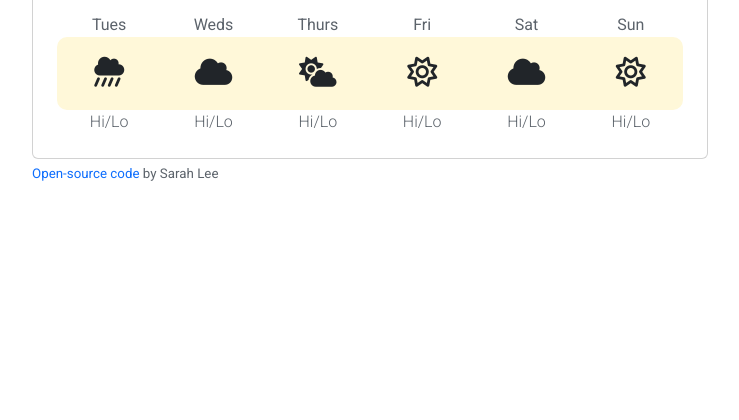
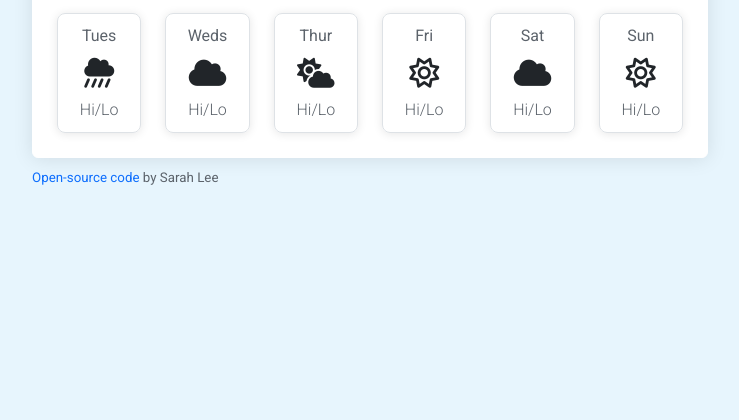
Before and after one commit to sarahliza/weather-app, a website built with Parcel: page index.html in a window 1280 px wide. Shown: the part 380-800 px from the top of the page, without its empty margins (270-1009 px from the left). Built offline with nearby package versions, Linux system fonts and the light colour scheme; no server answers.

Commit message:
Re-organised forecast rows & columns

```diff
--- a/index.html
+++ b/index.html
@@ -89,43 +89,54 @@
             </div>
 
             <div class="weather-forecast">
-              <div class="row mt-3 days">
-                <div class="col-2">Tues</div>
-                <div class="col-2">Weds</div>
-                <div class="col-2">Thurs</div>
-                <div class="col-2">Fri</div>
-                <div class="col-2">Sat</div>
-                <div class="col-2">Sun</div>
-              </div>
+              <div class="row mt-3">
+                <div class="col-2">
+                  <div class="day-forecast">
+                    <div class="day">Tues</div>
+                    <i class="fa-solid fa-cloud-showers-heavy small-icon"></i>
+                    <div class="hi-lo">Hi/Lo</div>
+                  </div>
+                </div>
 
-              <div class="row icon-line">
                 <div class="col-2">
-                  <i class="fa-solid fa-cloud-showers-heavy small-icon"></i>
+                  <div class="day-forecast">
+                    <div class="day">Weds</div>
+                    <i class="fa-solid fa-cloud small-icon"></i>
+                    <div class="hi-lo">Hi/Lo</div>
+                  </div>
                 </div>
+
                 <div class="col-2">
-                  <i class="fa-solid fa-cloud small-icon"></i>
+                  <div class="day-forecast">
+                    <div class="day">Thur</div>
+                    <i class="fa-solid fa-cloud-sun small-icon"></i>
+                    <div class="hi-lo">Hi/Lo</div>
+                  </div>
                 </div>
+
                 <div class="col-2">
-                  <i class="fa-solid fa-cloud-sun small-icon"></i>
+                  <div class="day-forecast">
+                    <div class="day">Fri</div>
+                    <i class="fa-regular fa-sun small-icon"></i>
+                    <div class="hi-lo">Hi/Lo</div>
+                  </div>
                 </div>
+
                 <div class="col-2">
-                  <i class="fa-regular fa-sun small-icon"></i>
+                  <div class="day-forecast">
+                    <div class="day">Sat</div>
+                    <i class="fa-solid fa-cloud small-icon"></i>
+                    <div class="hi-lo">Hi/Lo</div>
+                  </div>
                 </div>
+
                 <div class="col-2">
-                  <i class="fa-solid fa-cloud small-icon"></i>
+                  <div class="day-forecast">
+                    <div class="day">Sun</div>
+                    <i class="fa-regular fa-sun small-icon"></i>
+                    <div class="hi-lo">Hi/Lo</div>
+                  </div>
                 </div>
-                <div class="col-2">
-                  <i class="fa-regular fa-sun small-icon"></i>
-                </div>
-              </div>
-
-              <div class="row hi-lo">
-                <div class="col-2">Hi/Lo</div>
-                <div class="col-2">Hi/Lo</div>
-                <div class="col-2">Hi/Lo</div>
-                <div class="col-2">Hi/Lo</div>
-                <div class="col-2">Hi/Lo</div>
-                <div class="col-2">Hi/Lo</div>
               </div>
             </div>
           </div>
--- a/src/index.js
+++ b/src/index.js
@@ -21,13 +21,6 @@ function formatDate(date) {
   }
   return `${currentDay} ${currentHour}:${currentMinute}`;
 }
-
-let time = document.querySelector("#live-time");
-time.innerHTML = formatDate(new Date());
-
-//week 4 - Add a search engine: a search bar with a button. When searching for a city (i.e. Paris), display the city name on the page after the user submits the form.
-//week 5 - when a user searches for a city (example: New York), it should display the name of the city on the result page and the current temperature of the city.
-//week 5 - Add a Current Location button. When clicking on it, it uses the Geolocation API to get your GPS coordinates and display and the city and current temperature using the OpenWeather API.
 
 function showWeatherData(response) {
   console.log(response);
@@ -91,14 +84,6 @@ function searchLocation(event) {
   navigator.geolocation.getCurrentPosition(showLocation);
 }
 
-let locationSearch = document.querySelector("#pin-location");
-locationSearch.addEventListener("click", searchLocation);
-
-let citySearch = document.querySelector("#search-city-form");
-citySearch.addEventListener("submit", handleSubmit);
-
-//week 4 - Display a fake temperature (i.e 17) in Celsius and add a link to convert it to Fahrenheit. When clicking on it, it should convert the temperature to Fahrenheit. When clicking on Celsius, it should convert it back to Celsius.
-
 function changeToCelsius(event) {
   event.preventDefault();
   let temperatureOutput = document.querySelector("#temperature");
@@ -118,6 +103,15 @@ function changeToFahrenheit(event) {
 
 let celsiusTemperature = null;
 
+let time = document.querySelector("#live-time");
+time.innerHTML = formatDate(new Date());
+
+let locationSearch = document.querySelector("#pin-location");
+locationSearch.addEventListener("click", searchLocation);
+
+let citySearch = document.querySelector("#search-city-form");
+citySearch.addEventListener("submit", handleSubmit);
+
 let showCelsius = document.querySelector("#cels");
 showCelsius.addEventListener("click", changeToCelsius);
 
--- a/src/style.css
+++ b/src/style.css
@@ -2,6 +2,12 @@ body {
   font-family: "Roboto", sans-serif;
   max-width: 700px;
   margin: 0 auto;
+  background-color: #e7f5fd;
+}
+
+.card {
+  box-shadow: 0px 1px 20px rgba(0, 0, 0, 0.1);
+  border-color: white;
 }
 
 .search-button {
@@ -26,7 +32,7 @@ h2,
 ul,
 .deg-far,
 .hi-lo,
-.days,
+.day,
 .update-info {
   color: #5c636b;
   font-weight: 300;
@@ -65,13 +71,15 @@ a,
 
 .small-icon {
   font-size: 30px;
+  padding: 10px 0px;
 }
 
-.icon-line {
-  background-color: #fff8d9;
-  border-radius: 10px;
+.day-forecast {
+  box-shadow: 0px 1px 10px rgba(0, 0, 0, 0.1);
+  border: 1px solid #dee2e6;
+  border-radius: 8px;
   width: 100%;
-  padding: 20px 0px;
+  padding: 10px 0px;
   margin-right: 0px;
   margin-left: 0px;
 }
@@ -99,7 +107,7 @@ img,
   right: 10px;
 }
 
-.days {
+.day {
   font-weight: 400;
 }
 
@@ -110,7 +118,7 @@ img,
 
 .code-link {
   font-size: smaller;
-  padding-top: 5px;
+  padding-top: 10px;
 }
 
 .weather-desc:first-letter {
```
